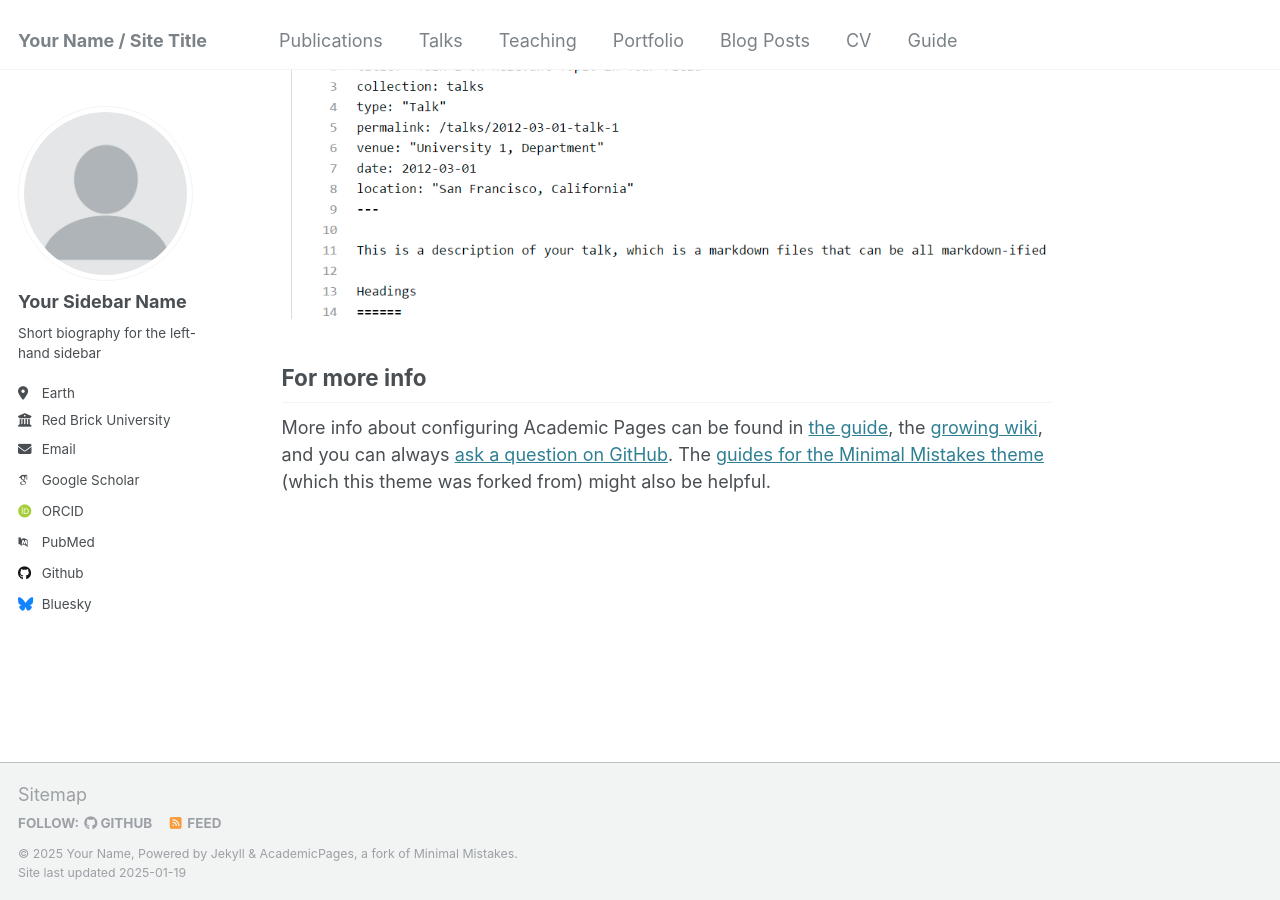
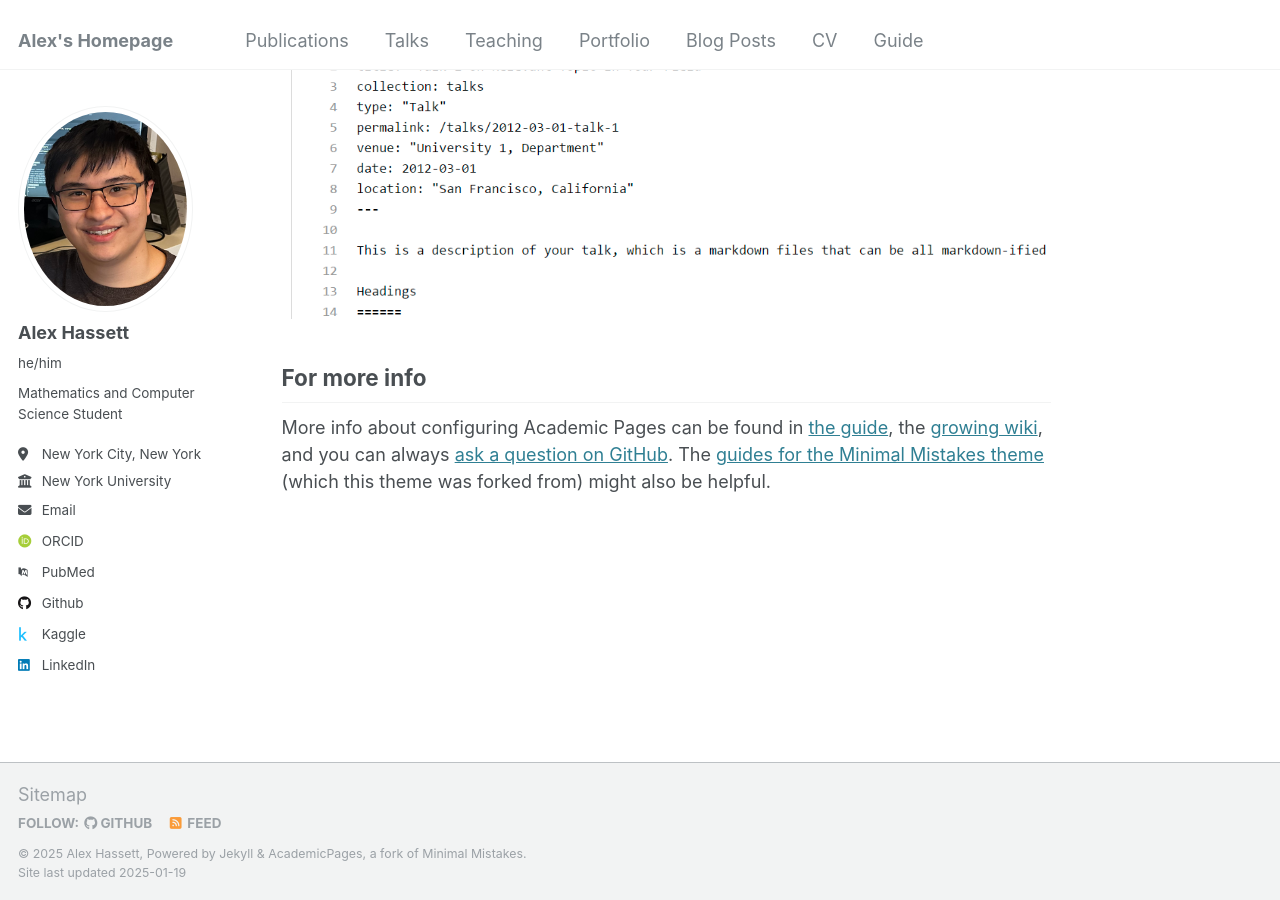
Before and after one commit to HeroHassett/HeroHassett.github.io, a Jekyll site: the page built from _pages/about.md, in a window 1280 px wide and 900 px high, scrolled down 2643 px. Built offline with Jekyll 4.4.1, drawn with Linux system fonts in a browser that asks for light colours; some web fonts are replaced.

Commit message:
Updated config.yml
Just some basic updates to add my information to the side.

```diff
--- a/_config.yml
+++ b/_config.yml
@@ -8,33 +8,33 @@
 
 # Basic Site Settings
 locale                   : "en-US"
-title                    : "Your Name / Site Title"
+title                    : "Alex's Homepage"
 title_separator          : "-"
-name                     : &name "Your Name"
+name                     : &name "Alex Hassett"
 description              : &description "personal description"
-url                      : https://academicpages.github.io # the base hostname & protocol for your site e.g. "https://[your GitHub username].github.io"
+url                      : https://herohassett.github.io # the base hostname & protocol for your site e.g. "https://[your GitHub username].github.io"
 baseurl                  : "" # the subpath of your site, e.g. "/blog"
-repository               : "academicpages/academicpages.github.io"
+repository               : "HeroHassett/HeroHassett.github.io"
 
 # Site Author - The following control what appear as part of the author content on the side bar.
 #               If a field is blank the icon and link will not appear, otherwise it will be shown.
 #               Additional customization can be done by editing /_includes/author-profile.html
 author:
   # Biographic information
-  avatar           : "profile.png"
-  name             : "Your Sidebar Name"
-  pronouns         : # example: "she/her"
-  bio              : "Short biography for the left-hand sidebar"
-  location         : "Earth"
-  employer         : "Red Brick University"
+  avatar           : "Headshot.png"
+  name             : "Alex Hassett"
+  pronouns         : "he/him" # example: "she/her"
+  bio              : "Mathematics and Computer Science Student"
+  location         : "New York City, New York"
+  employer         : "New York University"
   uri              : # URL
-  email            : "none@example.org"
+  email            : "alexkshassett@gmail.com"
 
   # Academic websites
   arxiv            : # URL - Update with the correct link to your profile
-  googlescholar    : "https://scholar.google.com/citations?user=PS_CX0AAAAAJ"
+  googlescholar    : #"https://scholar.google.com/citations?user=PS_CX0AAAAAJ"
   impactstory      : # URL
-  orcid            : "http://orcid.org/yourorcidurl"
+  orcid            : "https://orcid.org/0009-0005-4551-8721"
   semantic         : # URL
   pubmed           : "https://www.ncbi.nlm.nih.gov/pubmed/?term=john+snow"
   researchgate     : # URL
@@ -44,12 +44,12 @@ author:
   bitbucket        : # Username - Update with your username on the site
   codepen          : # Username
   dribbble         : # Username
-  github           : "academicpages"
-  kaggle           : # Username
+  github           : "HeroHassett"
+  kaggle           : "alexhassett" # Username
   stackoverflow    : # User number or user number and name (i.e., use "1" or "1/jeff-atwood")
 
   # Social media
-  bluesky          : "bsky.app" # Replace this with you Bluesky username
+  bluesky          : #"bsky.app" # Replace this with you Bluesky username
   facebook         : # Username
   flickr           : # Username
   foursquare       : # Username
@@ -58,7 +58,7 @@ author:
   keybase          : # Username
   instagram        : # Username
   lastfm           : # Username
-  linkedin         : # Username
+  linkedin         : "https://www.linkedin.com/in/alex-hassett-1940a9256/" # Username
   mastodon         : # URL
   medium           : # URL
   pinterest        : # Username
```
Also changed, not shown: images/Headshot.png (added), 1 other file.
